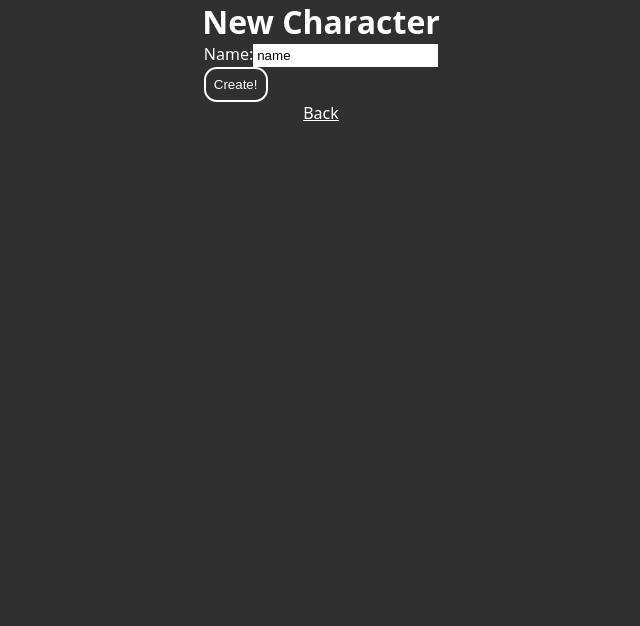
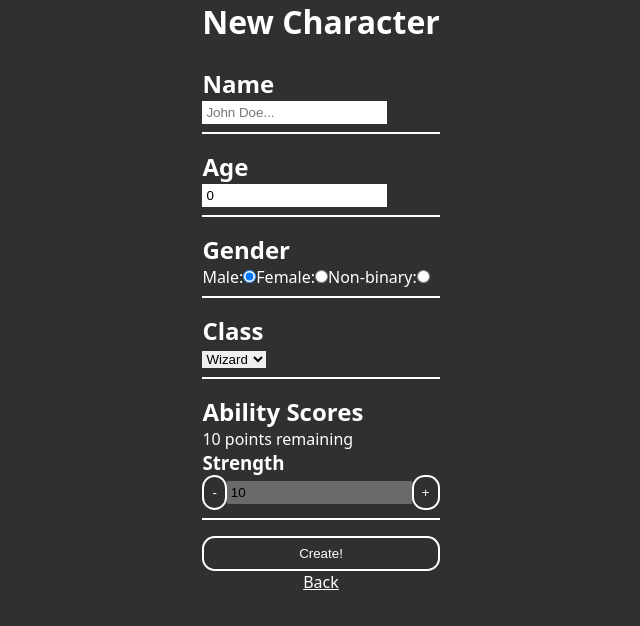
Before and after one commit to f-eighty7/ChasChallenger, a React (Vite) app: page /characters/new in a window 1280 px wide. Shown: the top 626 px of the page, without its empty margins (319-959 px from the left). Built offline with nearby package versions, Linux system fonts and the light colour scheme.

Commit message:
feat: new char fields; name, age, gender, class (incomplete), start of ability scores

```diff
--- a/src/routes/NewCharacterRoute.module.css
+++ b/src/routes/NewCharacterRoute.module.css
@@ -0,0 +1,11 @@
+.newCharacterForm {
+  display: flex;
+  flex-direction: column;
+  gap: 1rem;
+  padding-top: 1.5rem;
+}
+
+.newCharacterForm > div {
+  padding-bottom: 0.5rem;
+  border-bottom: 2px solid white;
+}
--- a/src/routes/NewCharacterRoute.tsx
+++ b/src/routes/NewCharacterRoute.tsx
@@ -2,6 +2,7 @@ import style from "./NewCharacterRoute.module.css";
 import { Link } from "react-router-dom";
 import { useForm } from "react-hook-form";
 import Character from "../types/Character";
+import { useState } from "react";
 
 /*
 type Character = {
@@ -22,6 +23,7 @@ type Character = {
     speciesName: null; //should be enum/string literal?
     //favorite: bool;
     //image? (url)
+    //id?
   };
  */
 
@@ -36,12 +38,12 @@ export const NewCharacterRoute = () => {
     formState: { errors },
   } = useForm<Character>({
     defaultValues: {
-      name: "name",
+      name: "",
       age: 0,
       gender: "male",
       class: "wizard",
-      level: -1,
-      hitpoints: -1,
+      level: 1,
+      hitpoints: 1,
       strength: 10,
       dexterity: 10,
       intelligence: 10,
@@ -54,25 +56,127 @@ export const NewCharacterRoute = () => {
     },
   });
 
+  const [abilityScoreAllocations, setAbilityScoreAllocations] =
+    useState<number>(10); //TODO: find out right amounts
+
   return (
     <main>
       <h1>New Character</h1>
-      <form onSubmit={handleSubmit(formSubmit)}>
+      <form
+        className={style.newCharacterForm}
+        onSubmit={handleSubmit(formSubmit)}
+      >
         <div>
-          <label htmlFor="characterName">Name:</label>
+          <label htmlFor="name">
+            <h2>Name</h2>
+          </label>
           <input
             type="text"
-            id="characterName"
+            id="name"
+            placeholder="John Doe..."
             {...register("name", {
               required: "Name is required!",
-              minLength: {
-                value: 3,
-                message: "Name must be at least 3 characters",
+            })}
+          />
+          {errors.name && <p>{errors.name.message}</p>}
+        </div>
+
+        <div>
+          <label htmlFor="age">
+            <h2>Age</h2>
+          </label>
+          <input
+            type="number"
+            id="age"
+            {...register("age", {
+              required: "Age is required!",
+              min: {
+                value: 0,
+                message: "Age must be a positive value!",
               },
             })}
           />
-          {errors.name && <h2>{errors.name.message}</h2>}
+          {errors.age && <p>{errors.age.message}</p>}
         </div>
+
+        <div>
+          <h2>Gender</h2>
+          <label htmlFor="gender-male">Male:</label>
+          <input
+            type="radio"
+            id="gender-male"
+            value="male"
+            {...register("gender", {
+              required: "Gender is required!",
+            })}
+          />
+
+          <label htmlFor="gender-female">Female:</label>
+          <input
+            type="radio"
+            id="gender-female"
+            value="female"
+            {...register("gender", {
+              required: "Gender is required!",
+            })}
+          />
+
+          <label htmlFor="gender-non-binary">Non-binary:</label>
+          <input
+            type="radio"
+            id="gender-non-binary"
+            value="non-binary"
+            {...register("gender", {
+              required: "Gender is required!",
+            })}
+          />
+
+          {errors.gender && <p>{errors.gender.message}</p>}
+        </div>
+
+        <div>
+          <label htmlFor="class">
+            <h2>Class</h2>
+          </label>
+          <select //TODO: add all classes
+            id="class"
+            {...register("class", { required: "Class is required!" })}
+          >
+            <option value="wizard">Wizard</option>
+            <option value="warrior">Warrior</option>
+            <option value="rogue">Rogue</option>
+          </select>
+
+          {errors.class && <p>{errors.class.message}</p>}
+        </div>
+
+        <div>
+          <h2>Ability Scores</h2>
+          <p>{abilityScoreAllocations} points remaining</p>
+
+          <div>
+            <label htmlFor="strength">
+              <h3>Strength</h3>
+            </label>
+
+            <button type="button">-</button>
+            <input
+              type="number"
+              id="strength"
+              {...register("strength", {
+                required: "Age is required!",
+                disabled: true,
+                min: {
+                  value: 0,
+                  message: "Age must be a positive value!",
+                },
+              })}
+            />
+            <button type="button">+</button>
+            {/* LO */}
+          </div>
+        </div>
+
         <button type="submit">Create!</button>
       </form>
       <Link relative="path" to="..">
```
